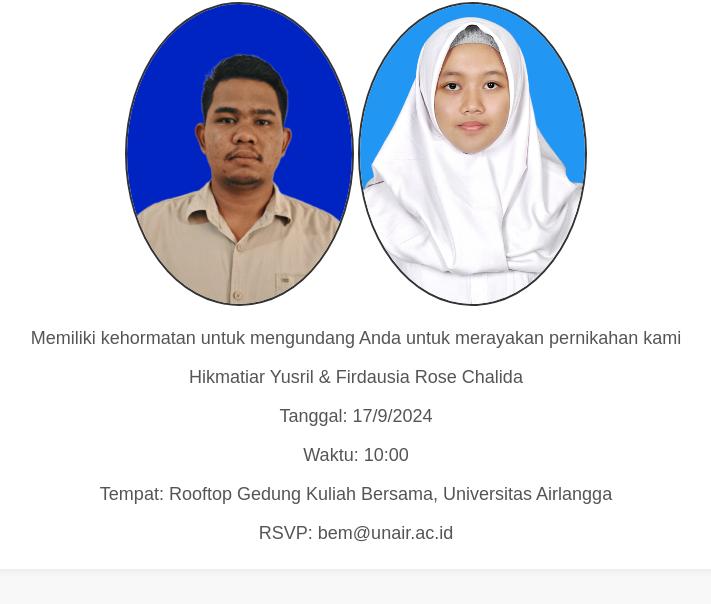
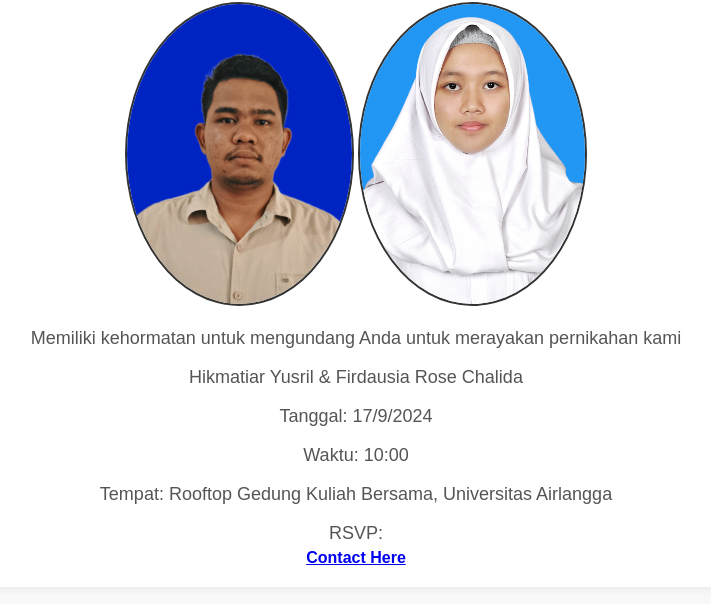
Before and after one commit to rakyankrisna/undangan-nikah, a plain HTML site: page index.html in a window 1280 px wide. Shown: the part 102-706 px from the top of the page, without its empty margins (284-995 px from the left). Drawn offline with Linux system fonts and the light colour scheme.

Commit message:
add contact

```diff
--- a/index.html
+++ b/index.html
@@ -63,7 +63,8 @@
         <p>Tanggal: 17/9/2024</p>
         <p>Waktu: 10:00</p>
         <p>Tempat: Rooftop Gedung Kuliah Bersama, Universitas Airlangga</p>
-        <p>RSVP: bem@unair.ac.id</p>
+        <p>RSVP:</p>
+        <a href="https://wa.me/628882496283"> <strong>Contact Here</strong></a>
       </div>
     </div>
   </body>
```
